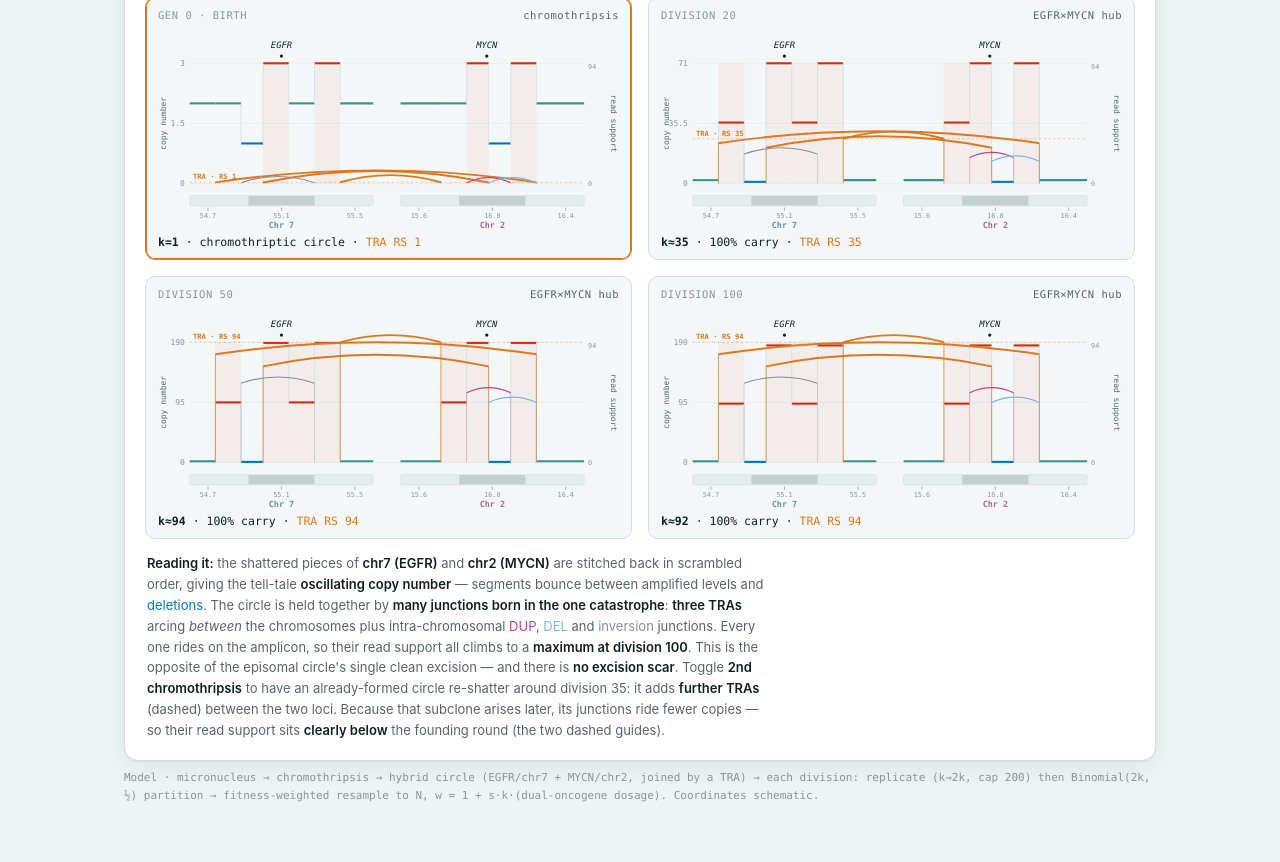
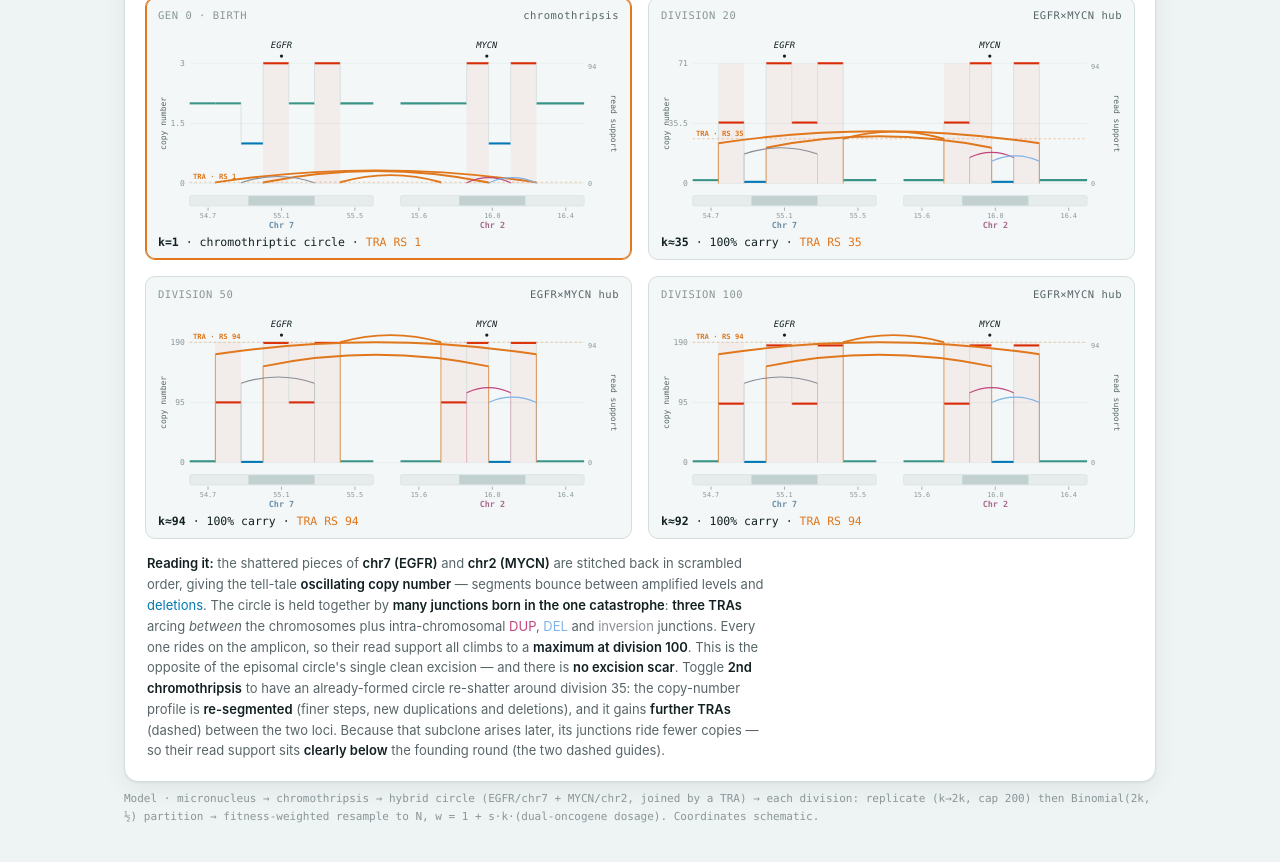
Before and after one commit to alhafidzhamdan/alhafidzhamdan.github.io, a Jekyll site: the page simulations/ecdna_micronuclei_TRA_100div.html, which Jekyll copies as it is, in a window 1280 px wide and 900 px high, scrolled down 1280 px. Shown: the top 862 px of the window. Built offline with Jekyll 4.4.1, drawn with Linux system fonts in a browser that asks for light colours.

Commit message:
micronuclei sim: 2nd round re-segments the copy-number profile
When the 2nd chromothripsis is active the amplicon copy-number track
switches to a finer segmentation (superset breakpoints, new duplication
and deletion steps) alongside the lower-read-support 2nd-round TRAs, so
the profile itself changes - not just the arcs.

Signed-off-by: Alhafidz Hamdan <alhafidz.hamdan@ed.ac.uk>
Co-Authored-By: Claude Opus 4.8 <noreply@anthropic.com>

```diff
--- a/simulations/ecdna_micronuclei_TRA_100div.html
+++ b/simulations/ecdna_micronuclei_TRA_100div.html
@@ -137,9 +137,10 @@
       plus intra-chromosomal <span style="color:var(--dup)">DUP</span>, <span style="color:var(--del)">DEL</span> and <span style="color:var(--inv)">inversion</span>
       junctions. Every one rides on the amplicon, so their read support all climbs to a <b>maximum at division 100</b>. This is the opposite of the
       episomal circle's single clean excision — and there is <b>no excision scar</b>.
-      Toggle <b>2nd chromothripsis</b> to have an already-formed circle re-shatter around division 35: it adds
-      <span style="color:var(--tra)"><b>further TRAs</b></span> (dashed) between the two loci. Because that subclone arises later, its
-      junctions ride fewer copies — so their read support sits <b>clearly below</b> the founding round (the two dashed guides).</p>
+      Toggle <b>2nd chromothripsis</b> to have an already-formed circle re-shatter around division 35: the copy-number profile
+      is <b>re-segmented</b> (finer steps, new duplications and deletions), and it gains <span style="color:var(--tra)"><b>further TRAs</b></span>
+      (dashed) between the two loci. Because that subclone arises later, its junctions ride fewer copies — so their read support sits
+      <b>clearly below</b> the founding round (the two dashed guides).</p>
   </div>
 
   <p class="hint">Model · micronucleus → chromothripsis → hybrid circle (EGFR/chr7 + MYCN/chr2, joined by a TRA) → each division: replicate
@@ -233,6 +234,10 @@
     {t:'tra',a:[1,15.86e6],b:[0,54.88e6],w:0.85},
     {t:'tra',a:[0,55.28e6],b:[1,15.86e6],w:0.70}
   ];
+  // the 2nd round re-shatters the amplicon: FINER segmentation with new dup/del steps.
+  // (Breakpoints are a superset of the 1st-round set, so all junctions still align.)
+  var SEG7b=[54.74e6,54.88e6,55.00e6,55.08e6,55.14e6,55.28e6,55.36e6,55.42e6], MUL7b=[1,0,3,2,1,0,2];
+  var SEG2b=[15.72e6,15.80e6,15.86e6,15.98e6,16.10e6,16.18e6,16.24e6],          MUL2b=[1,3,2,0,3,1];
   function cnSeg(seg,mul,k,p){                     // total CN: 2 outside amplicon; 1 + k*mult inside (oscillates)
     if(p<seg[0]||p>=seg[seg.length-1]) return 2;
     var i=0;while(i<seg.length-1 && p>=seg[i+1])i++;
@@ -240,7 +245,9 @@
   }
   function profileSVG(k,founderRS,rsMax,round2RS){
     var c=C(),W=580,H=252,padL=42,padR=46,padT=44,padB=58,gap=34;
-    var wW=(W-padL-padR-gap)/2, wins=[WIN7,WIN2], segs=[SEG7,SEG2], muls=[MUL7,MUL2], x0s=[padL,padL+wW+gap];
+    var use2=round2RS>0;   // 2nd round re-segments the copy-number profile (finer, new dup/del steps)
+    var wW=(W-padL-padR-gap)/2, wins=[WIN7,WIN2], x0s=[padL,padL+wW+gap];
+    var segs=use2?[SEG7b,SEG2b]:[SEG7,SEG2], muls=use2?[MUL7b,MUL2b]:[MUL7,MUL2];
     var majMax=0;for(var s=0;s<2;s++)for(var i=0;i<muls[s].length;i++){var v=1+k*muls[s][i];if(v>majMax)majMax=v;}
     var yMax=niceCeil(majMax);
     var svg=el('svg',{viewBox:'0 0 '+W+' '+H,role:'img'});
```
